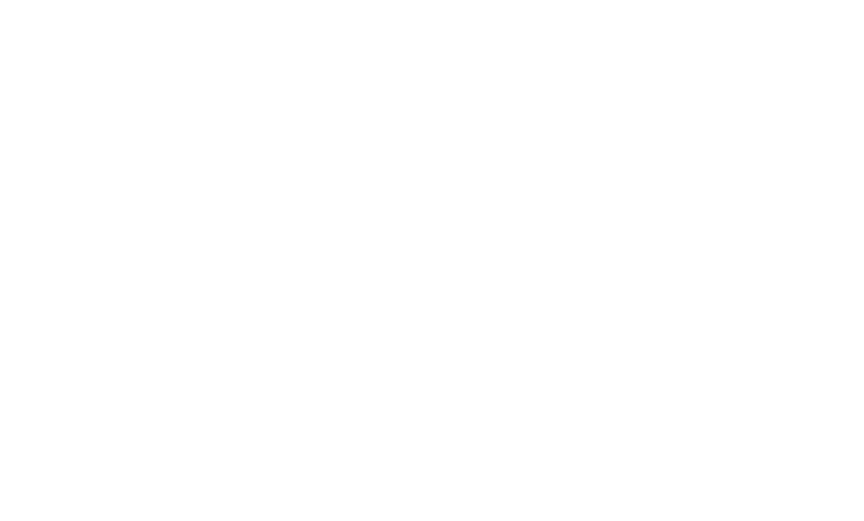
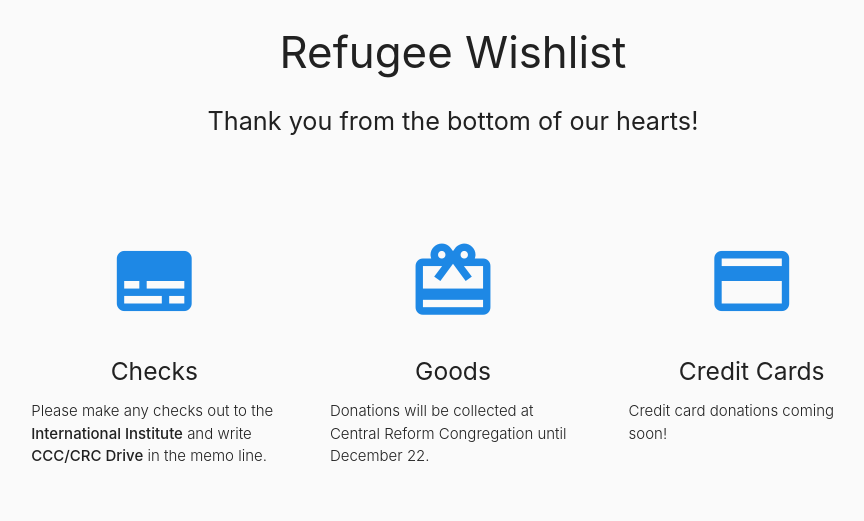
Before and after one commit to bgschiller/refugee-wishlist, a website: page index.html in a window 1280 px wide. Shown: the whole page, without its empty margins (187-1051 px from the left). Drawn offline with nearby package versions, Linux system fonts and the light colour scheme; the site is published under a folder, as on GitHub Pages, so addresses that start at the root find nothing; no server answers.

Commit message:
Fix path

```diff
--- a/index.html
+++ b/index.html
@@ -17,7 +17,7 @@
 
 
 
-<script type="text/javascript" src="/public/js/bundle.js"></script>
+<script type="text/javascript" src="public/js/bundle.js"></script>
 <script src="https://cdnjs.cloudflare.com/ajax/libs/materialize/0.97.3/js/materialize.min.js"></script>
 
 </body>
```
